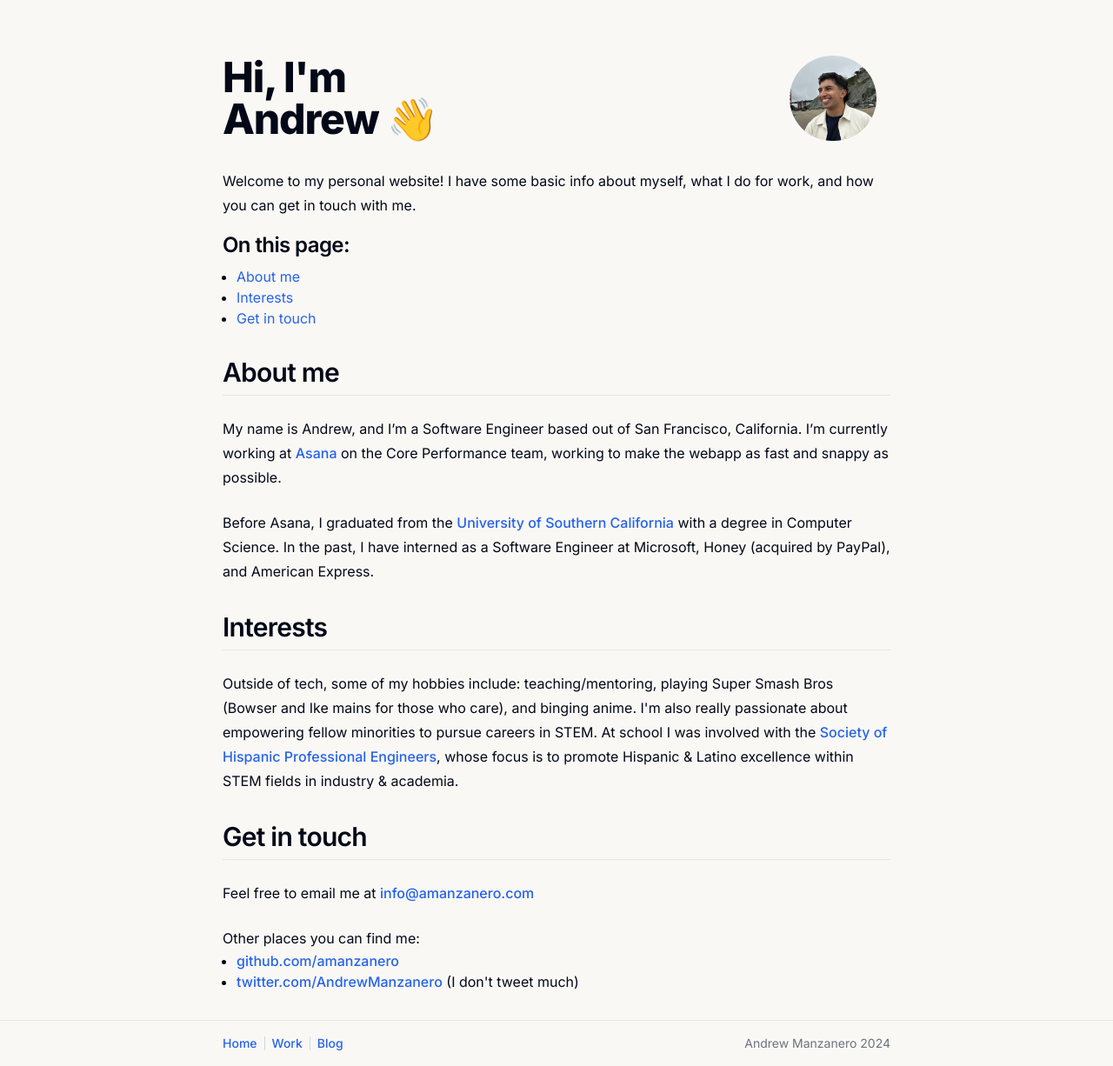
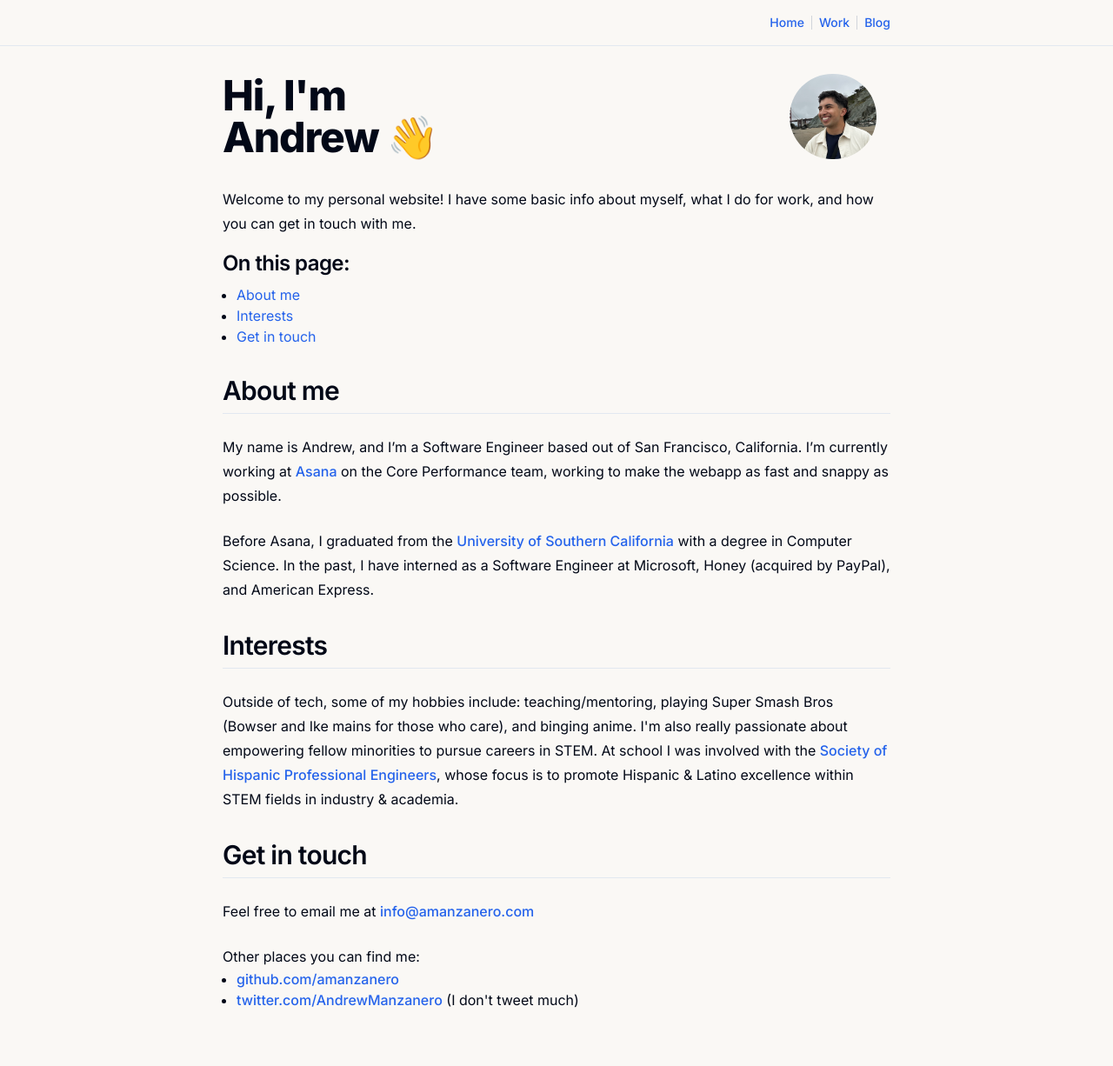
Before and after one commit to amanzanero/amanzanero.github.io, a Next.js app: page / in a window 1280 px wide. Shown: the whole page at 87% size. After the commit the page ends 1194 px from the top, so only its background shows below. Built offline with nearby package versions, Linux system fonts and the light colour scheme.

Commit message:
make it a header instead

```diff
--- a/src/app/layout.tsx
+++ b/src/app/layout.tsx
@@ -22,31 +22,33 @@ export default function RootLayout({
 }>) {
   return (
     <html lang="en" suppressHydrationWarning className="scroll-smooth">
-      <body className={cn(font.className, "flex min-h-[100dvh] flex-col ")}>
+      <body
+        className={cn(font.className, "flex min-h-[100dvh] w-full flex-col")}
+      >
         <ThemeProvider
           attribute="class"
           defaultTheme="system"
           enableSystem
           disableTransitionOnChange
         >
-          <main className="flex w-full flex-1 justify-center px-4 pt-4 sm:pt-16">
-            <section className="flex w-full max-w-screen-md flex-col">
+          <Header />
+          <Separator />
+          <main className="flex w-full flex-1 justify-center px-4 pt-4 sm:pt-8">
+            <section className="max-w-screen-md flex-1 flex-col">
               {children}
             </section>
           </main>
-          <Separator />
-          <Footer />
         </ThemeProvider>
       </body>
     </html>
   );
 }
 
-const Footer = () => {
+const Header = () => {
   return (
-    <footer className="flex w-full justify-center p-4">
+    <header className="flex w-full justify-center p-4">
       <div className="w-full max-w-screen-md">
-        <div className="flex flex-col items-start gap-4 md:flex-row md:justify-between">
+        <div className="flex  justify-end gap-4 md:flex-row">
           <div className="flex flex-col items-start gap-2 md:flex-row md:items-center">
             <Link
               className="text-sm font-medium text-blue-600 underline-offset-4 hover:underline dark:text-blue-500"
@@ -69,11 +71,8 @@ const Footer = () => {
               Blog
             </Link>
           </div>
-          <p className="text-sm text-gray-500 dark:text-gray-400">
-            Andrew Manzanero {new Date().getFullYear()}
-          </p>
         </div>
       </div>
-    </footer>
+    </header>
   );
 };
```
Also changed, not shown: 7 other files (tests, documents, lock files or other folders).
